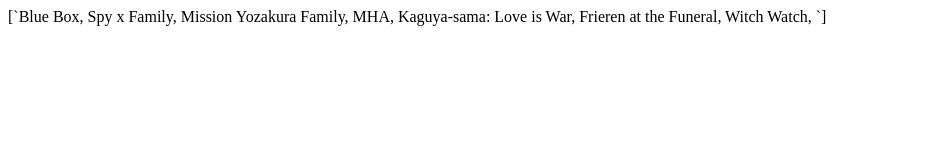
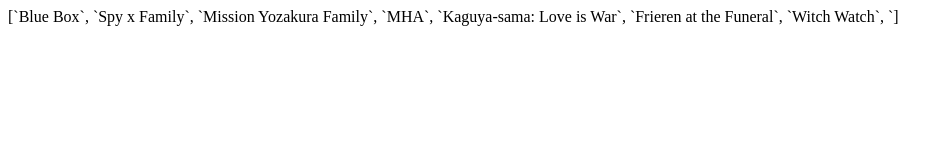
Before and after one commit to LoganDufek/TwitchBotHost, a plain HTML site: page index.html in a window 1280 px wide. Shown: the whole page, without its empty margins (0-952 px from the left). Drawn offline with Linux system fonts and the light colour scheme.

Commit message:
backticks

```diff
--- a/index.html
+++ b/index.html
@@ -8,14 +8,15 @@
 </head>
 <body>
 
-[`Blue Box,
-Spy x Family,
-Mission Yozakura Family,
-MHA,
-Kaguya-sama: Love is War,
-Frieren at the Funeral,
-Witch Watch,
+[`Blue Box`,
+`Spy x Family`,
+`Mission Yozakura Family`,
+`MHA`,
+`Kaguya-sama: Love is War`,
+`Frieren at the Funeral`,
+`Witch Watch`,
 `]
+
 
 </body>
 </html>
```
Also changed, not shown: docs/index.html (+7 -7 lines).
